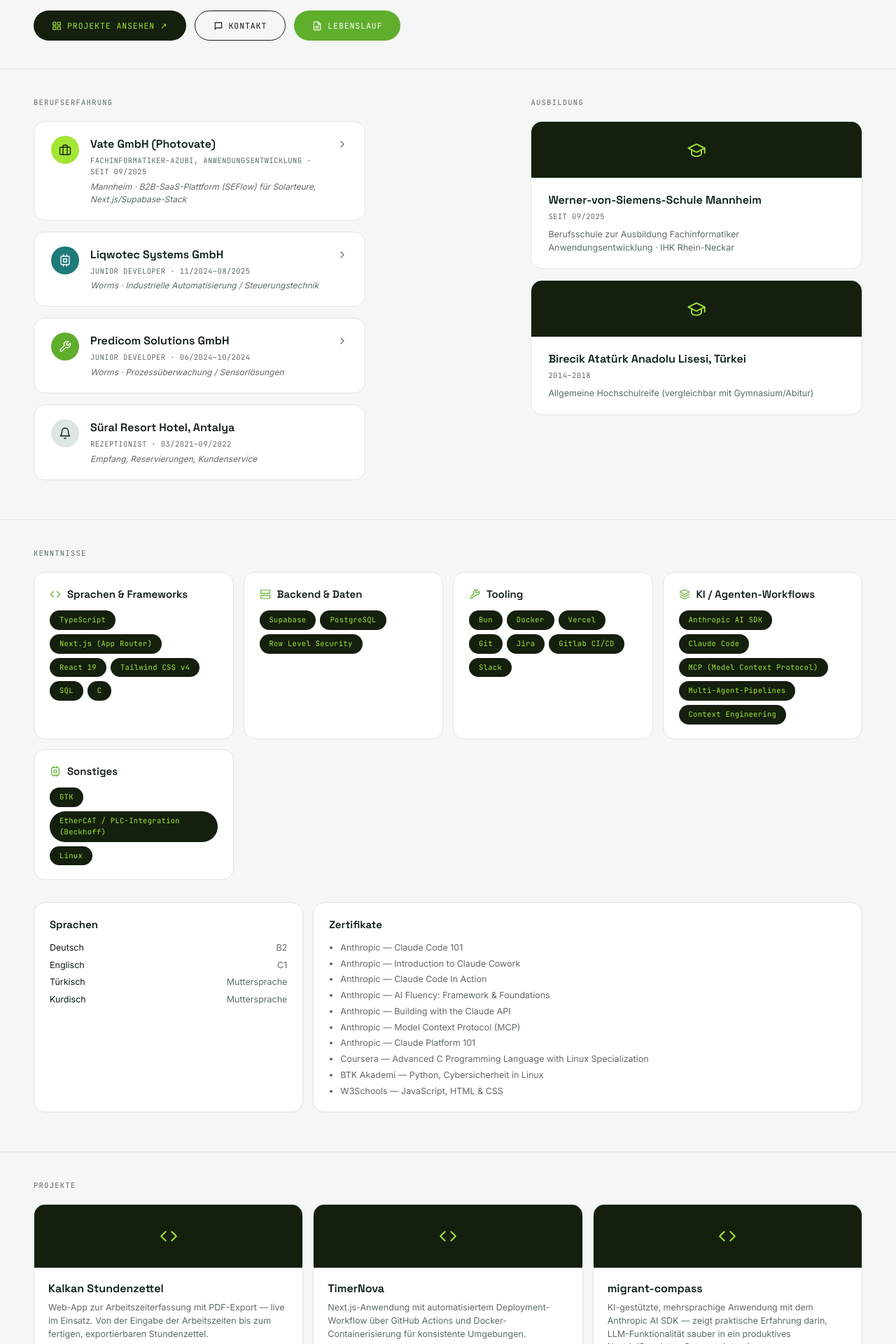
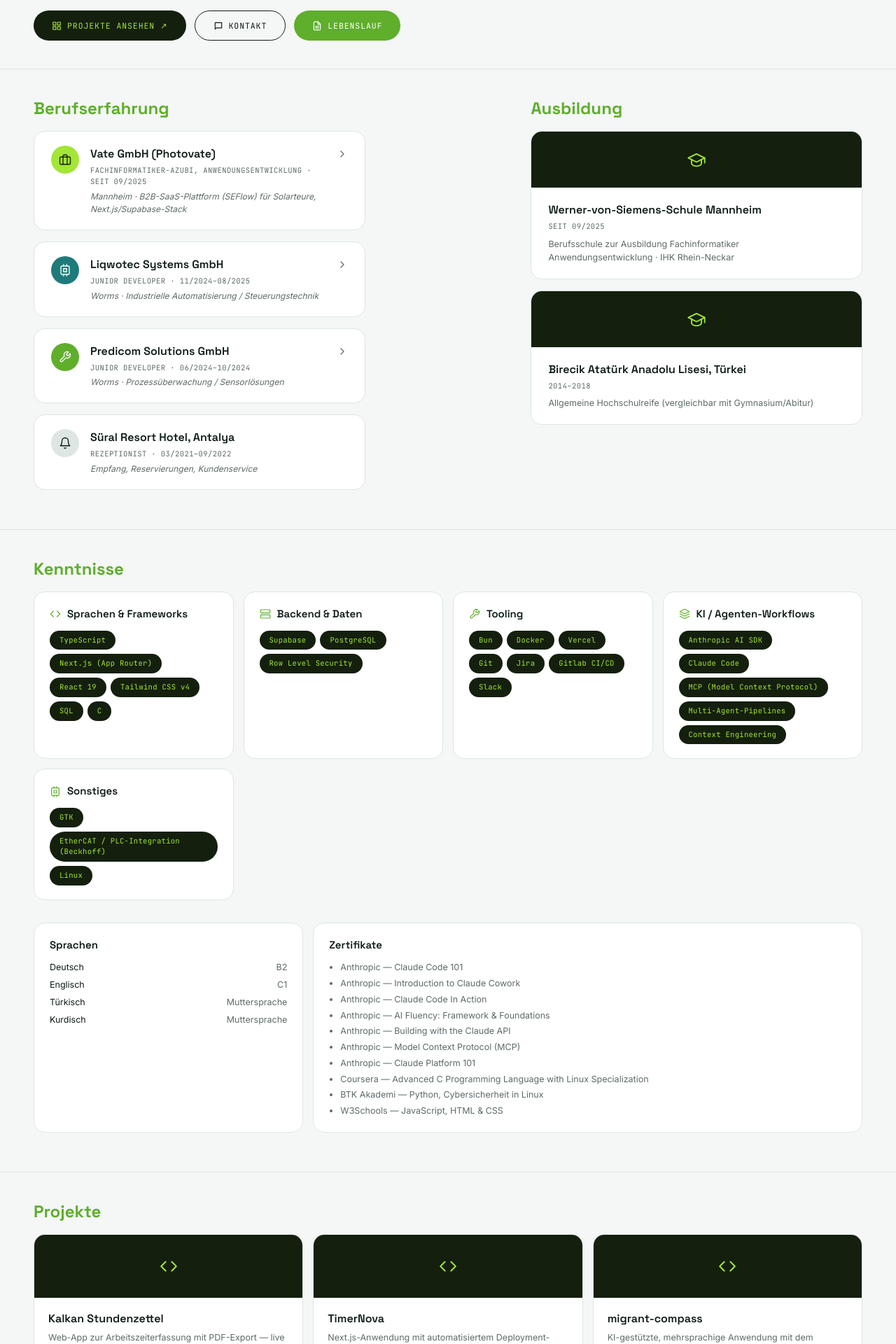
Before and after one commit to kalkanlatif/latif-portfolio, a Next.js app: page / in a window 1280 px wide. Shown: the part 680-2600 px from the top of the page at 70% size. Built offline with nearby package versions, Linux system fonts and the light colour scheme.

Commit message:
style: make section category headings large, display font, accent-colored

```diff
--- a/src/components/Education.tsx
+++ b/src/components/Education.tsx
@@ -16,7 +16,7 @@ const education = [
 export default function Education() {
   return (
     <div>
-      <div className="mb-[18px] font-mono text-[10.5px] tracking-[0.12em] text-muted uppercase">
+      <div className="mb-4 font-display text-2xl font-bold text-accent">
         Ausbildung
       </div>
       <div className="flex flex-col gap-4">
--- a/src/components/Experience.tsx
+++ b/src/components/Experience.tsx
@@ -137,7 +137,7 @@ export default function Experience() {
     >
       <div className="grid grid-cols-1 gap-8 lg:grid-cols-[40%_40%] lg:gap-x-[20%]">
         <div>
-          <div className="mb-[18px] font-mono text-[10.5px] tracking-[0.12em] text-muted uppercase">
+          <div className="mb-4 font-display text-2xl font-bold text-accent">
             Berufserfahrung
           </div>
           <div className="flex flex-col gap-4">
--- a/src/components/Projects.tsx
+++ b/src/components/Projects.tsx
@@ -33,7 +33,7 @@ export default function Projects() {
       id="projects"
       className="border-t border-border px-12 pt-10 pb-14"
     >
-      <div className="mb-[18px] font-mono text-[10.5px] tracking-[0.12em] text-muted uppercase">
+      <div className="mb-4 font-display text-2xl font-bold text-accent">
         Projekte
       </div>
       <div className="grid grid-cols-[repeat(auto-fit,minmax(260px,1fr))] gap-3.5">
--- a/src/components/Skills.tsx
+++ b/src/components/Skills.tsx
@@ -117,7 +117,7 @@ export default function Skills() {
       id="skills"
       className="border-t border-border px-12 pt-10 pb-14"
     >
-      <div className="mb-[18px] font-mono text-[10.5px] tracking-[0.12em] text-muted uppercase">
+      <div className="mb-4 font-display text-2xl font-bold text-accent">
         Kenntnisse
       </div>
 
```
